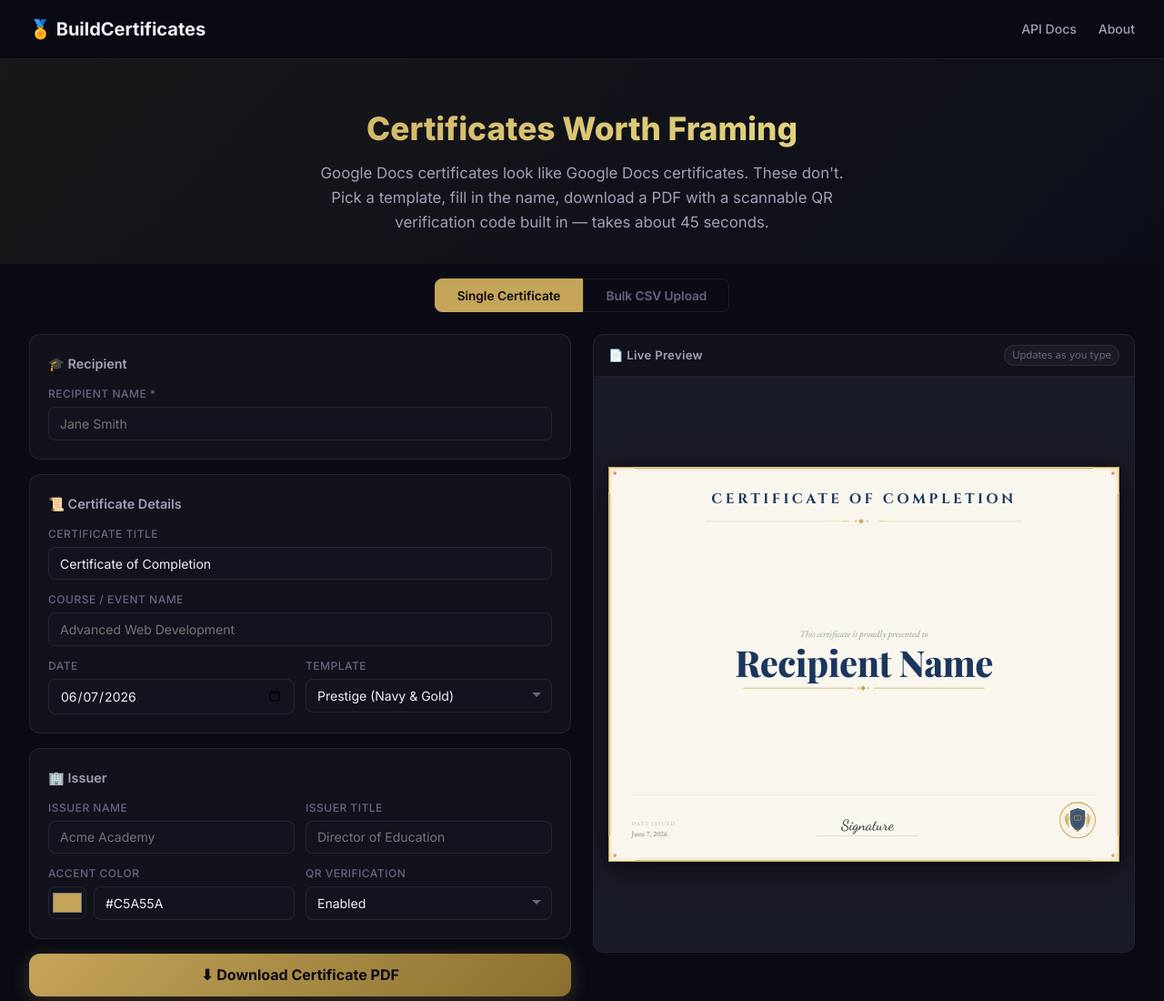
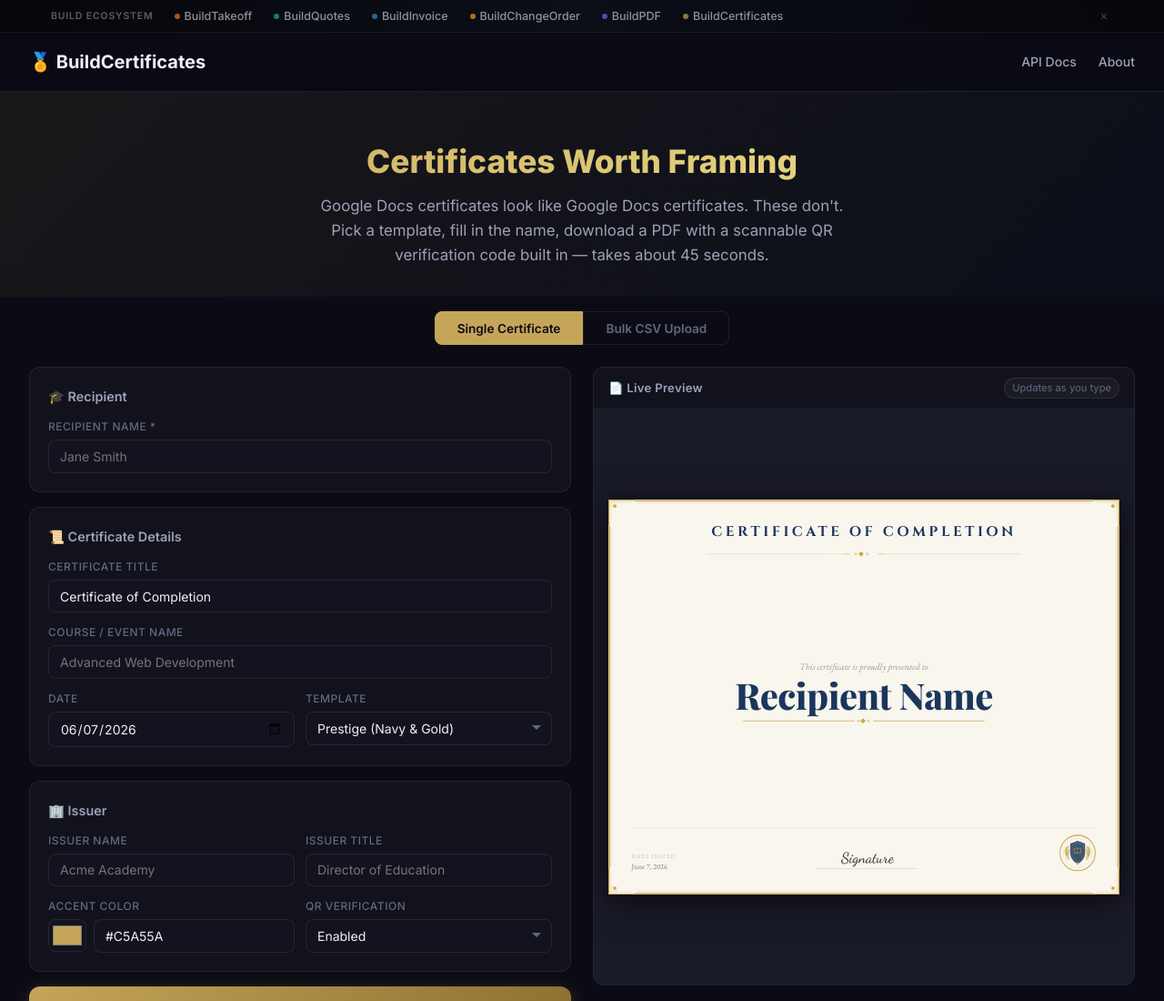
Before and after one commit to dcwynne89/buildcertificates, a website: page index.html in a window 1280 px wide. Shown: the top 1100 px of the page at 91% size. Drawn offline with nearby package versions, Linux system fonts and the light colour scheme; a web font is replaced by a local one.

Commit message:
feat: add shared Build ecosystem navigation bar

```diff
--- /dev/null
+++ b/build-ecosystem-bar.js
@@ -0,0 +1,244 @@
+/* ============================================================
+   Build Ecosystem Bar — Shared navigation strip
+
+   Usage: Add to any Build site's <head>:
+   <script src="/build-ecosystem-bar.js" defer></script>
+
+   Auto-detects the current site and highlights it.
+   Injects its own CSS. No dependencies.
+   ============================================================ */
+
+(function () {
+  "use strict";
+
+  const PRODUCTS = [
+    { name: "Takeoff",       domain: "buildtakeoff.co",       url: "https://buildtakeoff.co",       icon: "📐", accent: "#F97316" },
+    { name: "Quotes",        domain: "buildquotes.co",        url: "https://buildquotes.co",        icon: "💼", accent: "#10b981" },
+    { name: "Invoice",       domain: "buildinvoice.co",       url: "https://buildinvoice.co",       icon: "⚡", accent: "#388BCA" },
+    { name: "ChangeOrder",   domain: "buildchangeorder.co",   url: "https://buildchangeorder.co",   icon: "📋", accent: "#F59E0B" },
+    { name: "PDF",           domain: "buildpdf.co",           url: "https://buildpdf.co",           icon: "📄", accent: "#6C63FF" },
+    { name: "Certificates",  domain: "buildcertificates.com", url: "https://buildcertificates.com", icon: "🏅", accent: "#C5A55A" },
+  ];
+
+  const currentHost = window.location.hostname.replace(/^www\./, "");
+
+  // Don't re-inject if already present
+  if (document.getElementById("build-ecosystem-bar")) return;
+
+  // ── Inject CSS ────────────────────────────────────────────
+  const style = document.createElement("style");
+  style.textContent = `
+    #build-ecosystem-bar {
+      position: relative;
+      z-index: 50;
+      width: 100%;
+      background: linear-gradient(90deg, #06070b 0%, #0c0e18 50%, #06070b 100%);
+      border-bottom: 1px solid rgba(255,255,255,0.06);
+      font-family: 'Inter', system-ui, -apple-system, sans-serif;
+      font-size: 12.5px;
+      line-height: 1;
+      user-select: none;
+      -webkit-user-select: none;
+      overflow: hidden;
+    }
+
+    #build-ecosystem-bar .beb-inner {
+      display: flex;
+      align-items: center;
+      max-width: 1200px;
+      margin: 0 auto;
+      padding: 0 16px;
+      height: 36px;
+      gap: 4px;
+    }
+
+    #build-ecosystem-bar .beb-label {
+      color: rgba(255,255,255,0.35);
+      font-size: 10.5px;
+      font-weight: 600;
+      letter-spacing: 0.08em;
+      text-transform: uppercase;
+      white-space: nowrap;
+      margin-right: 8px;
+      flex-shrink: 0;
+    }
+
+    #build-ecosystem-bar .beb-links {
+      display: flex;
+      align-items: center;
+      gap: 2px;
+      overflow-x: auto;
+      overflow-y: hidden;
+      scrollbar-width: none;
+      -ms-overflow-style: none;
+      flex: 1;
+      min-width: 0;
+      padding: 4px 0;
+    }
+
+    #build-ecosystem-bar .beb-links::-webkit-scrollbar {
+      display: none;
+    }
+
+    #build-ecosystem-bar .beb-link {
+      display: flex;
+      align-items: center;
+      gap: 5px;
+      padding: 4px 10px;
+      border-radius: 6px;
+      color: rgba(255,255,255,0.55);
+      text-decoration: none;
+      white-space: nowrap;
+      transition: all 0.2s ease;
+      flex-shrink: 0;
+      font-weight: 500;
+      border: 1px solid transparent;
+    }
+
+    #build-ecosystem-bar .beb-link:hover {
+      color: rgba(255,255,255,0.95);
+      background: rgba(255,255,255,0.06);
+      border-color: rgba(255,255,255,0.08);
+    }
+
+    #build-ecosystem-bar .beb-link.beb-active {
+      color: #fff;
+      font-weight: 600;
+      border-color: rgba(255,255,255,0.1);
+    }
+
+    #build-ecosystem-bar .beb-dot {
+      width: 6px;
+      height: 6px;
+      border-radius: 50%;
+      flex-shrink: 0;
+      opacity: 0.7;
+    }
+
+    #build-ecosystem-bar .beb-link.beb-active .beb-dot {
+      opacity: 1;
+      box-shadow: 0 0 6px currentColor;
+    }
+
+    #build-ecosystem-bar .beb-link-icon {
+      font-size: 13px;
+      line-height: 1;
+    }
+
+    #build-ecosystem-bar .beb-close {
+      flex-shrink: 0;
+      background: none;
+      border: none;
+      color: rgba(255,255,255,0.25);
+      cursor: pointer;
+      padding: 4px 6px;
+      font-size: 14px;
+      line-height: 1;
+      border-radius: 4px;
+      transition: all 0.2s ease;
+      margin-left: 4px;
+    }
+
+    #build-ecosystem-bar .beb-close:hover {
+      color: rgba(255,255,255,0.7);
+      background: rgba(255,255,255,0.06);
+    }
+
+    /* Animate in */
+    #build-ecosystem-bar.beb-entering {
+      animation: bebSlideIn 0.3s ease-out forwards;
+    }
+
+    @keyframes bebSlideIn {
+      from {
+        height: 0;
+        opacity: 0;
+      }
+      to {
+        height: 36px;
+        opacity: 1;
+      }
+    }
+
+    /* Animate out */
+    #build-ecosystem-bar.beb-leaving {
+      animation: bebSlideOut 0.25s ease-in forwards;
+    }
+
+    @keyframes bebSlideOut {
+      from {
+        height: 36px;
+        opacity: 1;
+      }
+      to {
+        height: 0;
+        opacity: 0;
+      }
+    }
+
+    /* Mobile: hide label, let links scroll */
+    @media (max-width: 640px) {
+      #build-ecosystem-bar .beb-label {
+        display: none;
+      }
+
+      #build-ecosystem-bar .beb-inner {
+        padding: 0 8px;
+      }
+
+      #build-ecosystem-bar .beb-link {
+        padding: 4px 8px;
+        font-size: 11.5px;
+      }
+    }
+  `;
+  document.head.appendChild(style);
+
+  // ── Build HTML ────────────────────────────────────────────
+  const bar = document.createElement("div");
+  bar.id = "build-ecosystem-bar";
+
+  // Check if dismissed this session
+  if (sessionStorage.getItem("beb-dismissed")) {
+    return;
+  }
+
+  bar.classList.add("beb-entering");
+
+  let linksHTML = "";
+  PRODUCTS.forEach(function (p) {
+    const isActive = currentHost === p.domain;
+    const activeClass = isActive ? " beb-active" : "";
+    const ariaLabel = isActive ? ' aria-current="page"' : "";
+    const target = isActive ? "" : ' target="_blank" rel="noopener"';
+
+    linksHTML += '<a href="' + p.url + '" class="beb-link' + activeClass + '"' + ariaLabel + target + '>'
+      + '<span class="beb-dot" style="background:' + p.accent + ';color:' + p.accent + '"></span>'
+      + '<span>Build' + p.name + '</span>'
+      + '</a>';
+  });
+
+  bar.innerHTML = '<div class="beb-inner">'
+    + '<span class="beb-label">Build Ecosystem</span>'
+    + '<div class="beb-links">' + linksHTML + '</div>'
+    + '<button class="beb-close" aria-label="Close ecosystem bar" title="Dismiss">&times;</button>'
+    + '</div>';
+
+  // ── Close handler ─────────────────────────────────────────
+  bar.querySelector(".beb-close").addEventListener("click", function () {
+    bar.classList.remove("beb-entering");
+    bar.classList.add("beb-leaving");
+    bar.addEventListener("animationend", function () {
+      bar.remove();
+    }, { once: true });
+    sessionStorage.setItem("beb-dismissed", "1");
+  });
+
+  // ── Inject into page ──────────────────────────────────────
+  // Insert as first child of <body>, before any nav or ad banner
+  if (document.body.firstChild) {
+    document.body.insertBefore(bar, document.body.firstChild);
+  } else {
+    document.body.appendChild(bar);
+  }
+})();
--- a/index.html
+++ b/index.html
@@ -116,6 +116,7 @@
     ]
   }
   </script>
+  <script src="/build-ecosystem-bar.js" defer></script>
 </head>
 <body>
 
```
